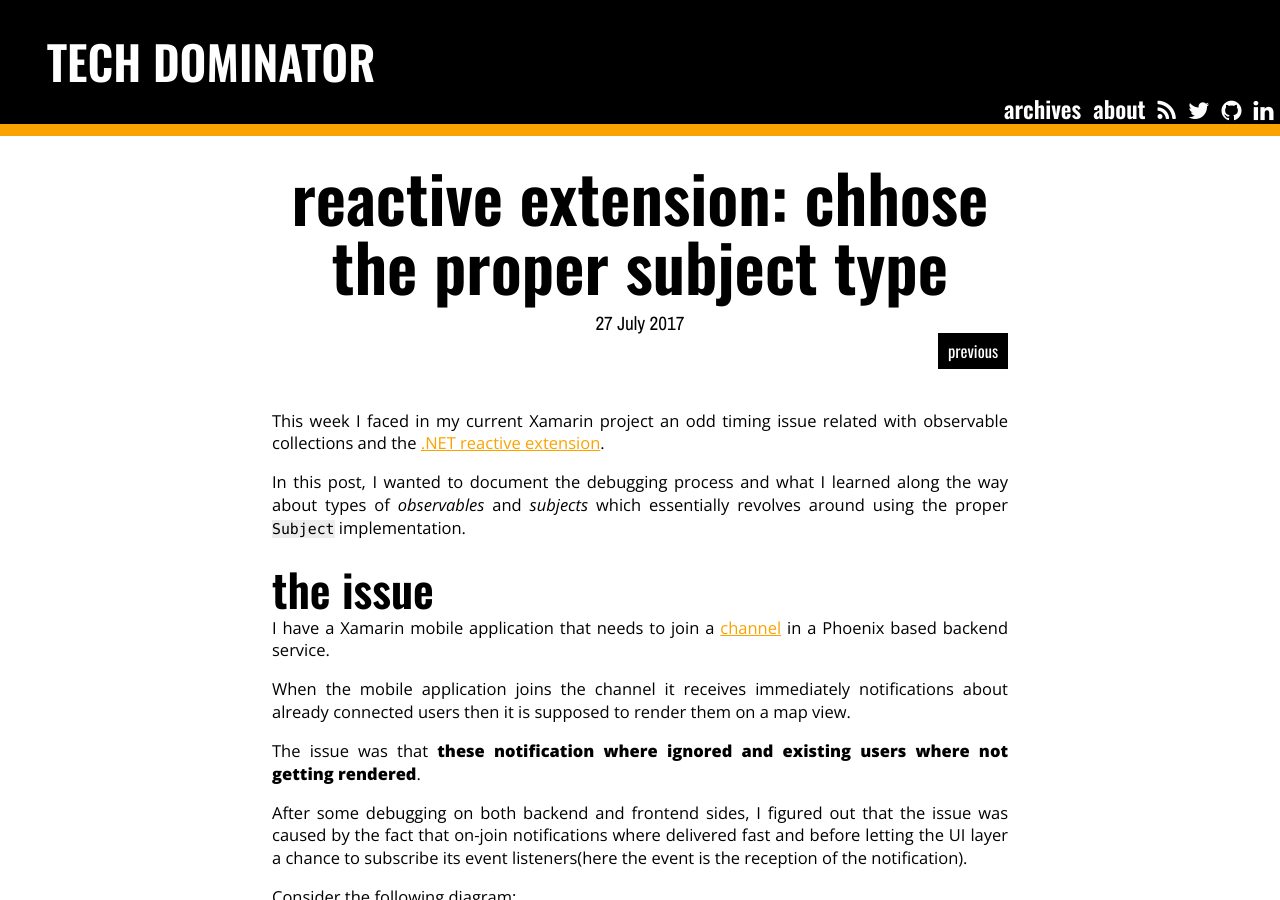
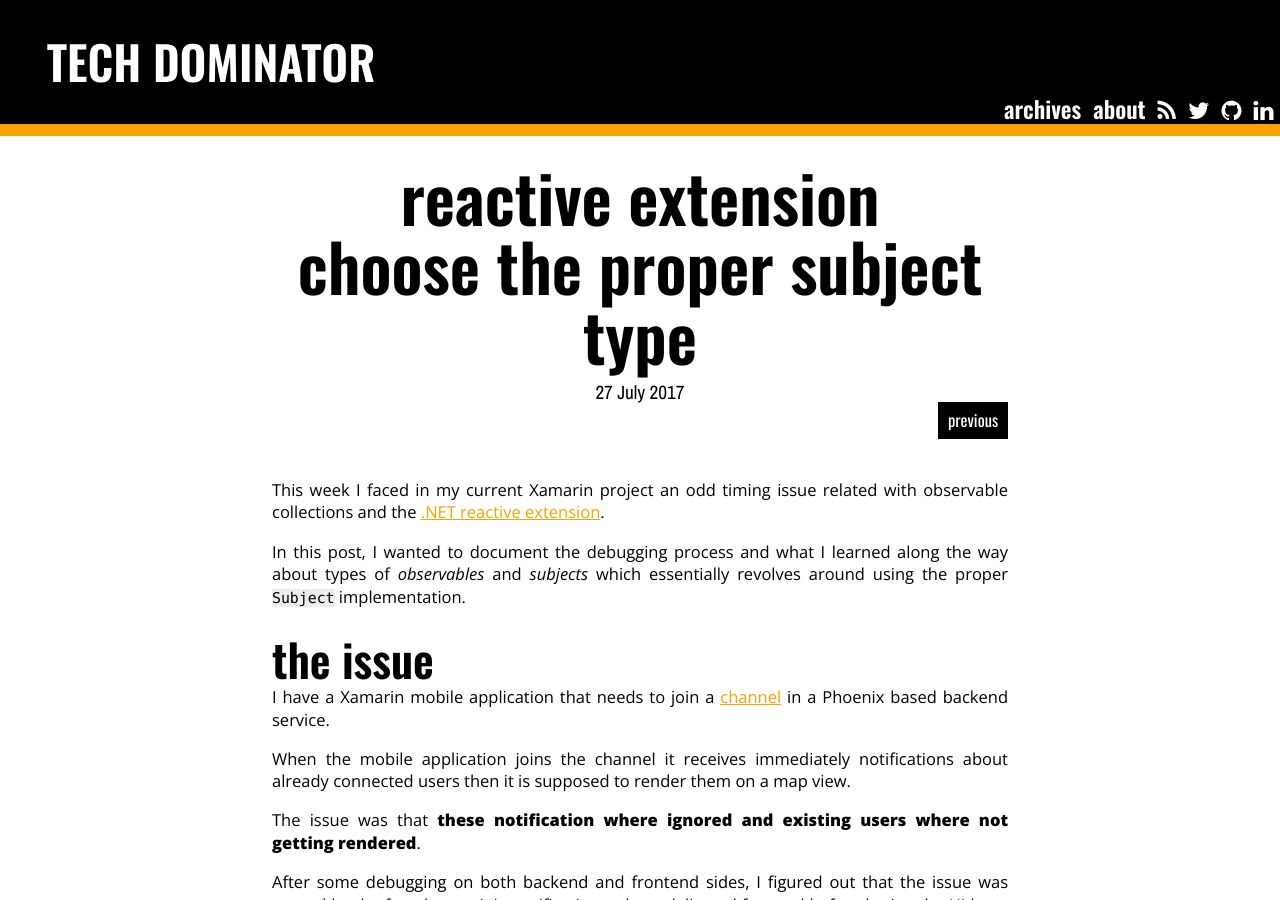
Before and after one commit to MissaouiChedy/MissaouiChedy.github.io, a Jekyll site: the page built from _posts/2017-07-27-reactive-extension-choose-proper-subject-type.md, in a window 1280 px wide and 900 px high. Built offline with Jekyll 4.4.1, drawn with Linux system fonts in a browser that asks for light colours; nearby versions of some CDN libraries; comment, search, counter and statistics services are not loaded.

Commit message:
edited post

```diff
--- a/_posts/2017-07-27-reactive-extension-choose-proper-subject-type.md
+++ b/_posts/2017-07-27-reactive-extension-choose-proper-subject-type.md
@@ -1,6 +1,6 @@
 ---
 layout: post
-title: "Reactive extension: chhose the proper subject type"
+title: "Reactive extension<br/> choose the proper subject type"
 date: 2017-07-27
 categories: article
 comments: true
```
